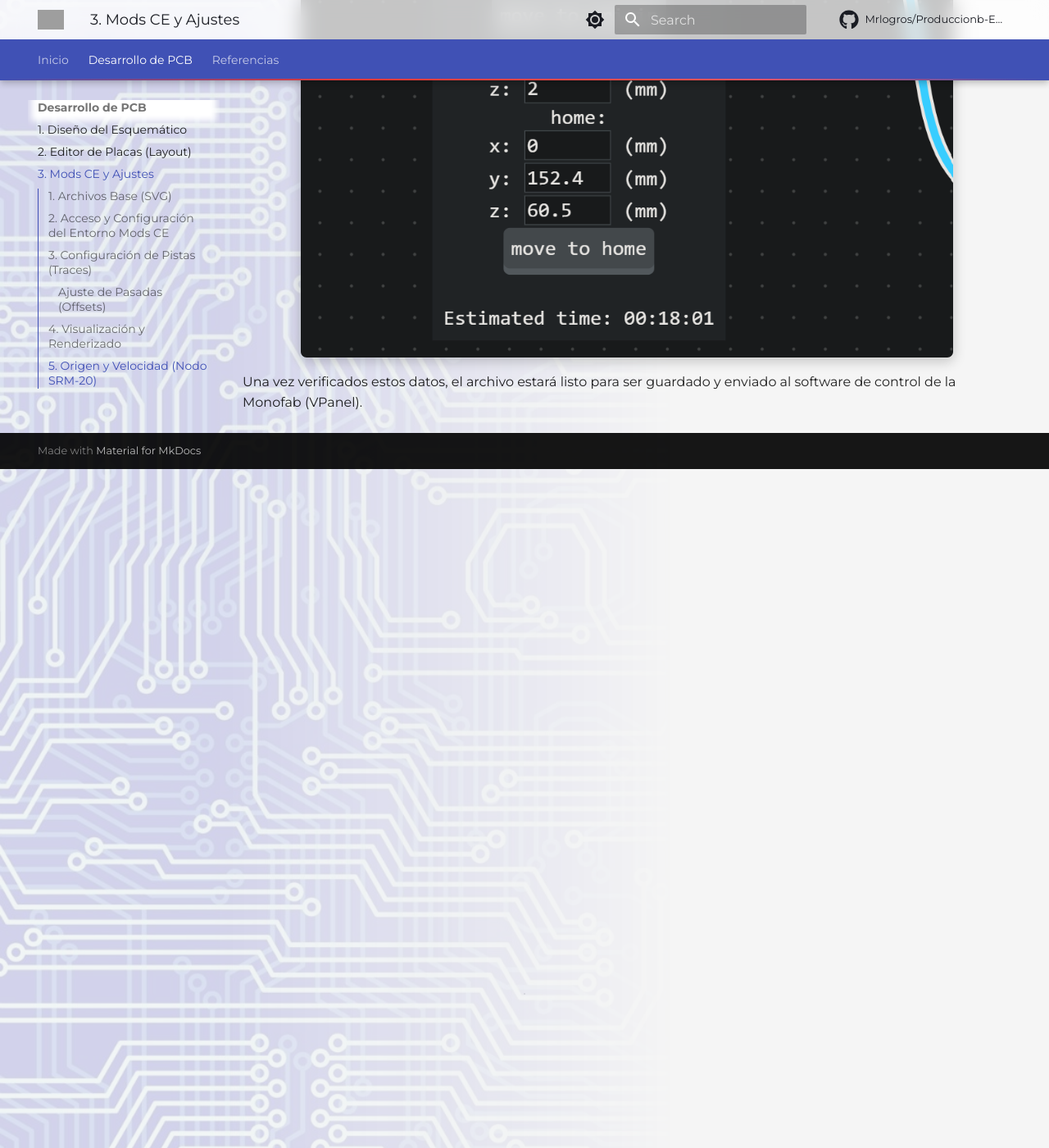
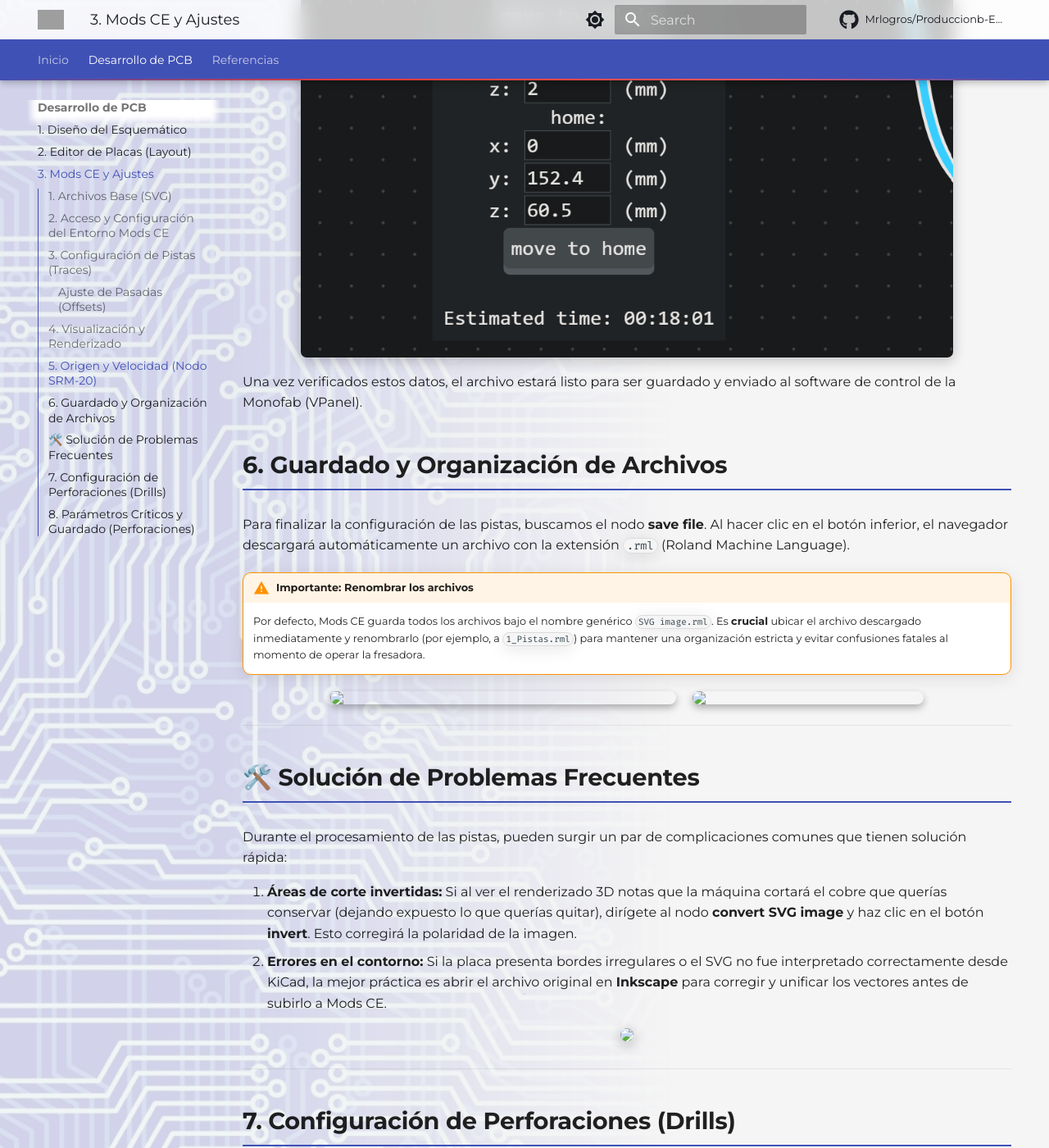
Before and after one commit to Mrlogros/Produccionb-Electronica, an MkDocs documentation site: the page built from docs/mods-ce.md, in a window 1280 px wide and 1400 px high, scrolled down 7338 px. Shown: the whole window at 82% size. Built offline with MkDocs 1.6.1 and Material for MkDocs 9.7.7, drawn with Linux system fonts in a browser that asks for light colours; comment, search, counter and statistics services are not loaded; some of the changed text lies outside the part shown; grey boxes are pictures that could not be loaded.

Commit message:
Update mods-ce.md

```diff
--- a/docs/mods-ce.md
+++ b/docs/mods-ce.md
@@ -81,3 +81,66 @@
 ![Configuración final de máquina](img/Imagen 63.png)
 
 Una vez verificados estos datos, el archivo estará listo para ser guardado y enviado al software de control de la Monofab (VPanel).
+
+## 6. Guardado y Organización de Archivos
+
+Para finalizar la configuración de las pistas, buscamos el nodo **save file**. Al hacer clic en el botón inferior, el navegador descargará automáticamente un archivo con la extensión `.rml` (Roland Machine Language).
+
+!!! warning "Importante: Renombrar los archivos"
+    Por defecto, Mods CE guarda todos los archivos bajo el nombre genérico `SVG image.rml`. Es **crucial** ubicar el archivo descargado inmediatamente y renombrarlo (por ejemplo, a `1_Pistas.rml`) para mantener una organización estricta y evitar confusiones fatales al momento de operar la fresadora.
+
+<div style="display: flex; gap: 20px; justify-content: center; align-items: center; margin-top: 15px;">
+  <img src="img/Imagen 64.png" width="45%" style="border-radius: 8px; box-shadow: 0 4px 10px rgba(0,0,0,0.3);">
+  <img src="img/Imagen 65.png" width="30%" style="border-radius: 8px; box-shadow: 0 4px 10px rgba(0,0,0,0.3);">
+</div>
+
+---
+
+## 🛠️ Solución de Problemas Frecuentes
+
+Durante el procesamiento de las pistas, pueden surgir un par de complicaciones comunes que tienen solución rápida:
+
+1. **Áreas de corte invertidas:** Si al ver el renderizado 3D notas que la máquina cortará el cobre que querías conservar (dejando expuesto lo que querías quitar), dirígete al nodo **convert SVG image** y haz clic en el botón **invert**. Esto corregirá la polaridad de la imagen.
+2. **Errores en el contorno:** Si la placa presenta bordes irregulares o el SVG no fue interpretado correctamente desde KiCad, la mejor práctica es abrir el archivo original en **Inkscape** para corregir y unificar los vectores antes de subirlo a Mods CE.
+
+<div style="text-align: center; margin-top: 15px;">
+  <img src="img/Imagen 66.png" width="40%" style="border-radius: 8px; box-shadow: 0 4px 15px rgba(0,0,0,0.3);">
+</div>
+
+---
+
+## 7. Configuración de Perforaciones (Drills)
+
+Una vez asegurado el archivo de las pistas, repetiremos el proceso para las perforaciones cargando el archivo `Perforaciones.svg`. La lógica de los nodos es idéntica, pero los parámetros de corte cambian.
+
+1. **Herramienta:** En el nodo *set PCB defaults*, seleccionamos **0.79mm drill** (que corresponde a nuestra broca de 0.8 mm).
+2. **Pasadas (Offsets):** En el nodo de cálculo (*mill raster 2D*), configuramos el **offset number** en `1`. A diferencia de las pistas, aquí solo necesitamos que la broca baje exactamente en el centro una sola vez por cada agujero.
+3. Hacemos clic en **Calculate** y luego en **View** para verificar que la posición de los agujeros coincida perfectamente con los pads de nuestro diseño.
+
+<div style="display: flex; gap: 15px; justify-content: center; margin-top: 15px; flex-wrap: wrap;">
+  <img src="img/Imagen 67.png" width="45%" style="border-radius: 8px;">
+  <img src="img/Imagen 68.png" width="45%" style="border-radius: 8px;">
+  <img src="img/Imagen 69.png" width="45%" style="border-radius: 8px;">
+  <img src="img/Imagen 70.png" width="45%" style="border-radius: 8px;">
+</div>
+
+<div style="text-align: center; margin-top: 25px; margin-bottom: 25px;">
+  <img src="img/Imagen 71.png" width="70%" style="border-radius: 12px; box-shadow: 0 4px 20px rgba(0,0,0,0.4);">
+  <br><em style="color: #888;">Renderizado 3D de las perforaciones calculadas.</em>
+</div>
+
+---
+
+## 8. Parámetros Críticos y Guardado (Perforaciones)
+
+!!! danger "Velocidad de Corte Crítica (Speed)"
+    En el nodo final **Roland SRM-20 milling machine**, es **obligatorio reducir la velocidad a `0.3 mm/s`**. Las brocas de perforación de 0.8 mm son extremadamente frágiles; si la máquina intenta taladrar muy rápido o entra al material de forma inestable, la broca se romperá instantáneamente.
+
+En este mismo nodo, podemos observar el tiempo estimado de trabajo (*Estimated time*) en la parte inferior, lo cual es muy útil para planificar el uso de la máquina en el laboratorio.
+
+Finalmente, nos dirigimos al nodo **save file**, hacemos clic para descargar, y renombramos inmediatamente este nuevo archivo (por ejemplo, a `2_Perforaciones.rml`).
+
+<div style="display: flex; gap: 20px; justify-content: center; align-items: center; margin-top: 15px;">
+  <img src="img/Imagen 72.png" width="45%" style="border-radius: 8px;">
+  <img src="img/Imagen 73.png" width="45%" style="border-radius: 8px;">
+</div>
```
